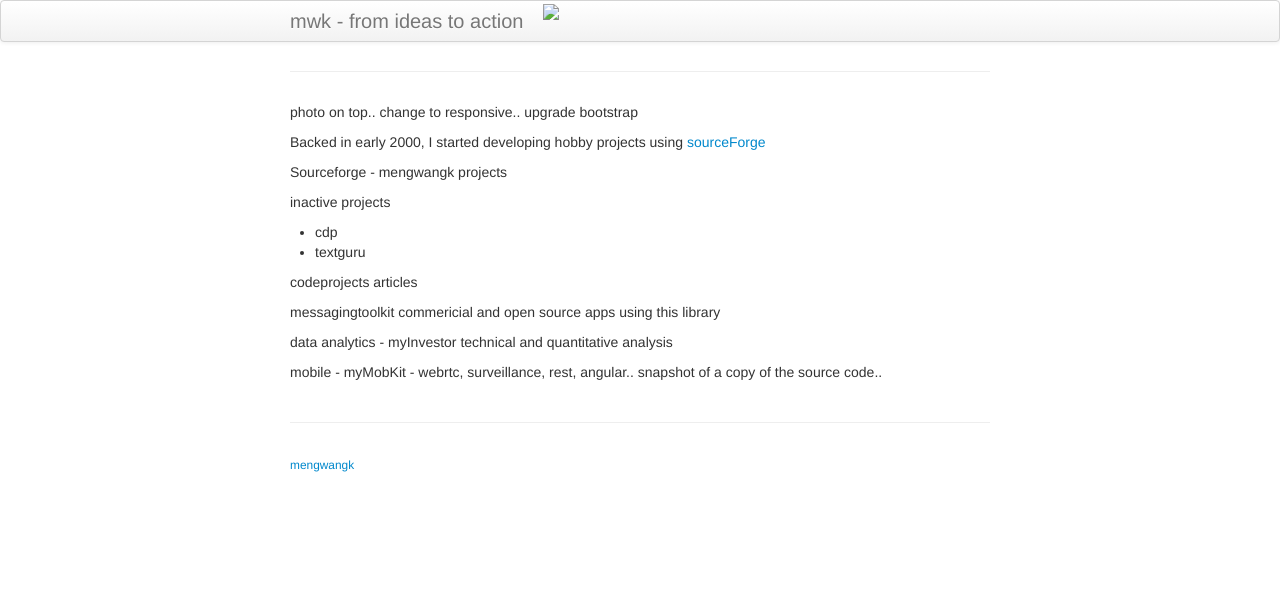
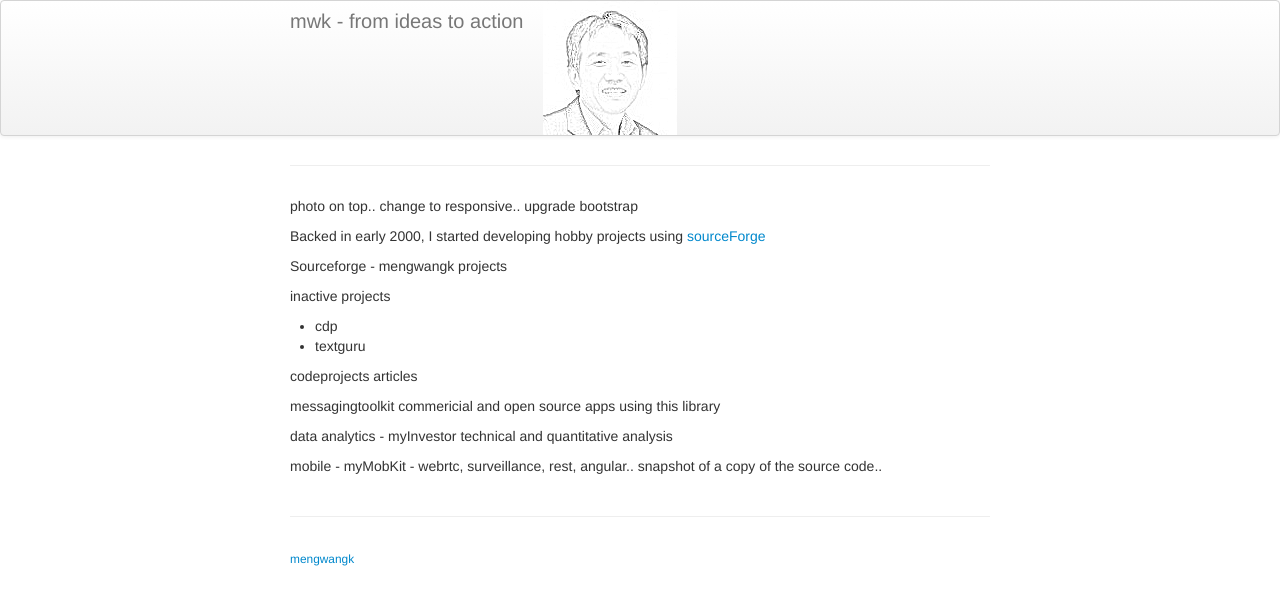
Before and after one commit to mengwangk/mengwangk.github.io, a Jekyll site: the page built from index.md, in a window 1280 px wide. Shown: the top 605 px of the page. Built offline with Jekyll 4.4.1, drawn with Linux system fonts in a browser that asks for light colours.

Commit message:
Modified files

```diff
--- a/_includes/themes/twitter/default.html
+++ b/_includes/themes/twitter/default.html
@@ -33,7 +33,7 @@
     <div class="navbar">
         <div class="navbar-inner">
             <div class="container-narrow">
-                <img src="{{ ASSET_PATH }}/images/mwk.png" />
+                <img src="{{ ASSET_PATH }}/img/mwk.png" />
                 <a class="brand" href="{{ HOME_PATH }}">{{ site.title }}</a>
             </div>
         </div>
```
Also changed, not shown: assets/themes/twitter/img/glyphicons-halflings-white.png (renamed from assets/themes/twitter/bootstrap/img/glyphicons-halflings-white.png), assets/themes/twitter/img/glyphicons-halflings.png (renamed from assets/themes/twitter/bootstrap/img/glyphicons-halflings.png), assets/themes/twitter/img/mwk.png (renamed from assets/images/mwk.png).
